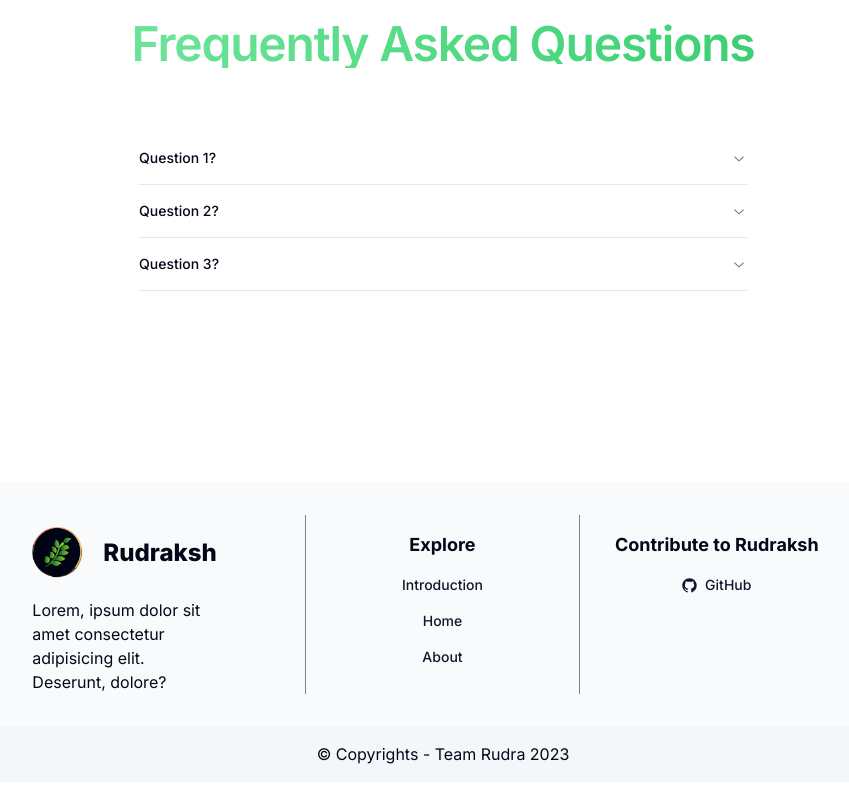
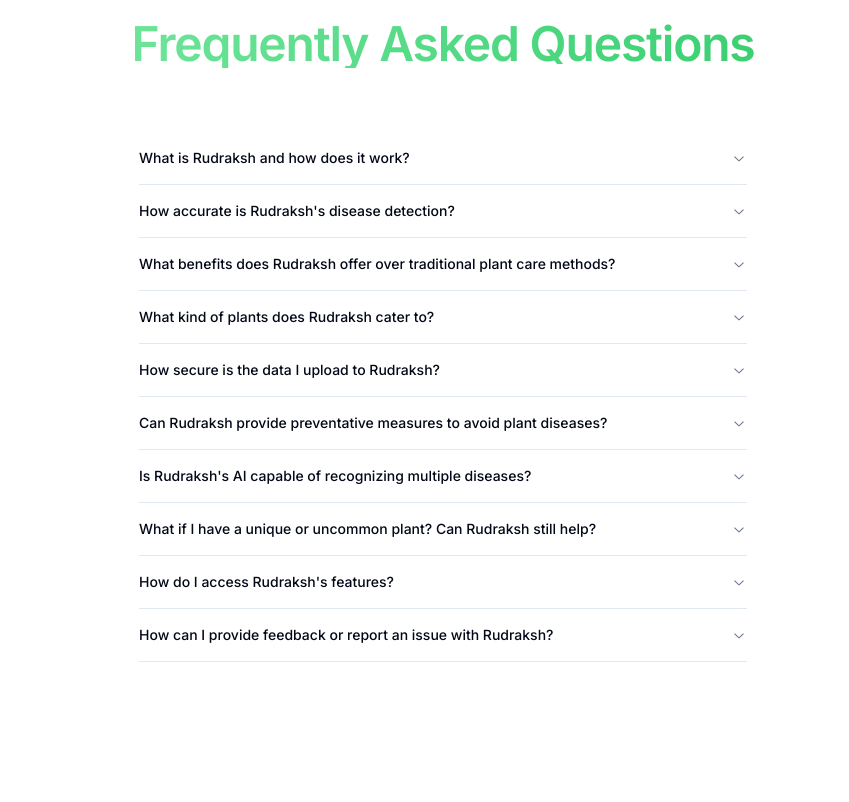
Before and after one commit to dev-shetty/rudraksh, a Next.js app: page / in a window 1280 px wide. Shown: the part 1500-2302 px from the top of the page, without its empty margins (197-1046 px from the left). Built offline with nearby package versions, Linux system fonts and the light colour scheme.

Commit message:
faqs updated

```diff
--- a/src/components/faqs.tsx
+++ b/src/components/faqs.tsx
@@ -15,16 +15,44 @@ export default function FAQs() {
       <div className="mt-16 px-8 flex justify-center">
         <Accordion type="single" collapsible className="w-11/12 lg:w-1/2">
           <AccordionItem value="question-1">
-            <AccordionTrigger>Question 1?</AccordionTrigger>
-            <AccordionContent>Answer 1</AccordionContent>
+            <AccordionTrigger>What is Rudraksh and how does it work?</AccordionTrigger>
+            <AccordionContent>Rudraksh is an AI-driven application designed to enhance plant well-being. It uses advanced machine learning algorithms to analyze images of plant leaves, detect diseases, and provide remedies for healthier plants. </AccordionContent>
           </AccordionItem>
           <AccordionItem value="question-2">
-            <AccordionTrigger>Question 2?</AccordionTrigger>
-            <AccordionContent>Answer 2</AccordionContent>
+            <AccordionTrigger>How accurate is Rudraksh's disease detection?</AccordionTrigger>
+            <AccordionContent>Rudraksh's accuracy is backed by a robust CNN model trained on a dataset of 87,000 images. While no model is perfect, our continuous learning and improvement processes ensure high accuracy levels. </AccordionContent>
           </AccordionItem>
           <AccordionItem value="question-3">
-            <AccordionTrigger>Question 3?</AccordionTrigger>
-            <AccordionContent>Answer 3</AccordionContent>
+            <AccordionTrigger>What benefits does Rudraksh offer over traditional plant care methods?</AccordionTrigger>
+            <AccordionContent>Rudraksh bridges traditional wisdom and modern innovation, offering an instant diagnosis of plant diseases and personalized remedies. It brings convenience, accuracy, and actionable insights to plant care. </AccordionContent>
+          </AccordionItem>
+          <AccordionItem value="question-4">
+            <AccordionTrigger>What kind of plants does Rudraksh cater to?</AccordionTrigger>
+            <AccordionContent>Rudraksh is designed to assist a wide range of plants, from ornamentals to crops. Its AI can detect diseases in various types of leaves, helping both home gardeners and farmers. </AccordionContent>
+          </AccordionItem>
+          <AccordionItem value="question-5">
+            <AccordionTrigger>How secure is the data I upload to Rudraksh?</AccordionTrigger>
+            <AccordionContent>Your data security is a priority. We employ industry-standard encryption protocols and take every measure to ensure your uploaded images and information remain private and secure. </AccordionContent>
+          </AccordionItem>
+          <AccordionItem value="question-6">
+            <AccordionTrigger>Can Rudraksh provide preventative measures to avoid plant diseases?</AccordionTrigger>
+            <AccordionContent>Yes, Rudraksh not only identifies diseases but also offers insights and suggestions to prevent future occurrences. This proactive approach helps maintain healthier plants in the long run. </AccordionContent>
+          </AccordionItem>
+          <AccordionItem value="question-7">
+            <AccordionTrigger>Is Rudraksh's AI capable of recognizing multiple diseases?</AccordionTrigger>
+            <AccordionContent>Absolutely. Our AI model is trained on a diverse dataset, enabling it to recognize and diagnose a variety of plant diseases, ensuring comprehensive support for your plants' well-being. </AccordionContent>
+          </AccordionItem>
+          <AccordionItem value="question-8">
+            <AccordionTrigger>What if I have a unique or uncommon plant? Can Rudraksh still help?</AccordionTrigger>
+            <AccordionContent>Rudraksh's AI has been trained on a broad range of plants, and its capabilities extend to many species. While it might encounter limitations in extremely rare cases, our team is continuously working to improve coverage. </AccordionContent>
+          </AccordionItem>
+          <AccordionItem value="question-9">
+            <AccordionTrigger>How do I access Rudraksh's features?</AccordionTrigger>
+            <AccordionContent>Simply access our user-friendly platform, upload a clear image of your plant's leaf, and Rudraksh's AI will do the rest, providing disease detection and personalized recommendations. </AccordionContent>
+          </AccordionItem>
+          <AccordionItem value="question-10">
+            <AccordionTrigger>How can I provide feedback or report an issue with Rudraksh?</AccordionTrigger>
+            <AccordionContent>We value your input! Feel free to reach out through our provided contact channels or feedback forms. Your feedback helps us refine and enhance Rudraksh's capabilities.</AccordionContent>
           </AccordionItem>
         </Accordion>
       </div>
```
